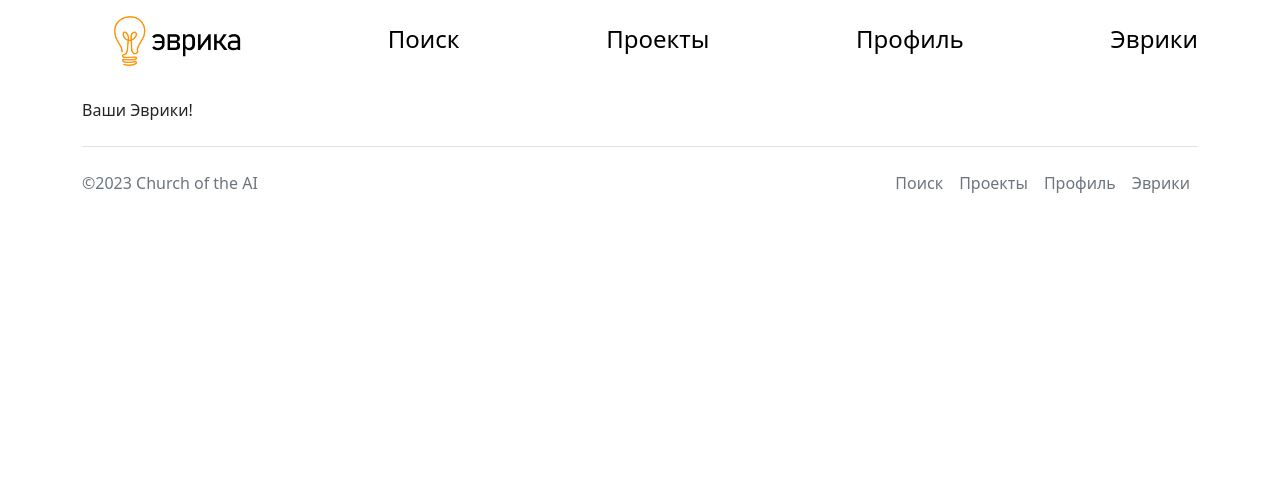
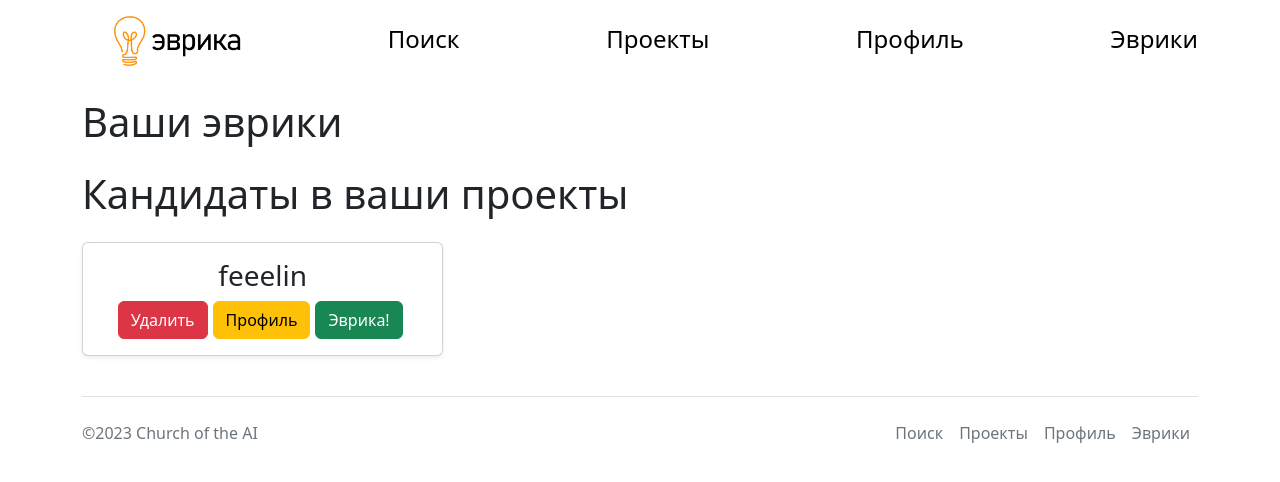
Before and after one commit to feeelin/eureka, a Flask app: page /matches in a window 1280 px wide. Shown: the top 482 px of the page. Run offline with Flask 3, Linux system fonts and the light colour scheme; a user stored in the database is signed in; data comes from the database, SQL or seed files in the repository; both versions use the stored data as it was after the commit.

Commit message:
so much changes

```diff
--- a/main.py
+++ b/main.py
@@ -186,8 +186,29 @@ def edit_profile():
 
 
 @app.route('/matches')
+@login_required
 def matches():
-    return render_template('matches.html', title='Ваши Эврики!')
+    projects = db.session.query(Project).filter_by(founder_id=current_user.id).all()
+    matched_users = []
+
+    for proj in projects:
+        for j in db.session.query(Matches).filter_by(project_id=proj.id).all():
+            matched_users.append((j.user_id, j.project_id))
+
+    people = []
+    for match in matched_users:
+        people.append([db.session.query(User).filter_by(id=match[0]).first(),
+                       db.session.query(Project).filter_by(id=match[1]).first()])
+
+    matches = db.session.query(Matches).filter_by(user_id=current_user.id, is_approved=1).all()
+    print(matches)
+    projects = []
+
+    for i in matches:
+        project = db.session.query(Project).filter_by(id=i.project_id).first()
+        projects.append(project.title)
+
+    return render_template('matches.html', title='Эврики!', user=people, projects=projects)
 
 
 @app.route('/projects/<int:project_id>/like/<int:user_id>')
@@ -199,6 +220,32 @@ def like(project_id, user_id):
         return redirect(f'/projects/{project_id}')
     except:
         return render_template('error.html', title='Ошибка', error='Не удалось отправить отклик')
+
+
+@app.route('/matches/<int:user_id>/<int:project_id>/delete')
+def delete_match(user_id, project_id):
+    match = db.session.query(Matches).filter_by(user_id=user_id, project_id=project_id).first()
+    try:
+        db.session.delete(match)
+        db.session.commit()
+        return redirect('/matches')
+    except:
+        return render_template('error.html', title='Ошибка', error='Не удалось удалить')
+
+
+@app.route('/matches/<int:user_id>/<int:project_id>/eureka')
+@login_required
+def approve_login(user_id, project_id):
+    project = db.session.query(Project).filter_by(founder_id=current_user.id).first()
+    if project.founder_id == current_user.id:
+        match = db.session.query(Matches).filter_by(user_id=user_id, project_id=project_id).first()
+        try:
+            match.is_approved = 1
+            db.session.add(match)
+            db.session.commit()
+            return redirect('/matches')
+        except:
+            return render_template('error.html', title='Ошибка', error='Не удалось подтвердить Эврику')
 
 
 @app.route('/registration', methods=['GET', 'POST'])
--- a/templates/matches.html
+++ b/templates/matches.html
@@ -1,5 +1,36 @@
 {% extends 'base.html' %}
 
 {% block body %}
-Ваши Эврики!
+<h1>Ваши эврики</h1>
+<div class="py-3 row row-cols-1 row-cols-sm-2 row-cols-md-3 g-3">
+{% for el in projects %}
+<div class="col">
+        <div class="card shadow-sm">
+          <div class="card-body">
+            <h3 class="card-text" style='text-align: center'>{{el}}</h3>
+            <div class="d-flex justify-content-center align-items-center">
+                <p>Эврика!</p>
+            </div>
+          </div>
+        </div>
+      </div>
+{% endfor %}
+</div>
+<h1>Кандидаты в ваши проекты</h1>
+<div class="py-3 row row-cols-1 row-cols-sm-2 row-cols-md-3 g-3">
+{% for el in user %}
+<div class="col">
+        <div class="card shadow-sm">
+          <div class="card-body">
+            <h3 class="card-text" style='text-align: center'>{{el[0].nick}}</h3>
+            <div class="d-flex justify-content-center align-items-center">
+                <a href='/matches/{{el[0].id}}/{{el[1].id}}/delete' class="btn btn-danger" style='margin-right: 5px'>Удалить</a>
+                <a href='/profile/{{el[0].id}}' class="btn btn-warning" style="margin-right:5px">Профиль</a>
+                <a href='/matches/{{el[0].id}}/{{el[1].id}}/eureka' class="btn btn-success" style='margin-right: 5px'>Эврика!</a>
+            </div>
+          </div>
+        </div>
+      </div>
+{% endfor %}
+</div>
 {% endblock %}
```
Also changed, not shown: templates/create_project.html (+12 -12 lines), instance/eureka.db.
